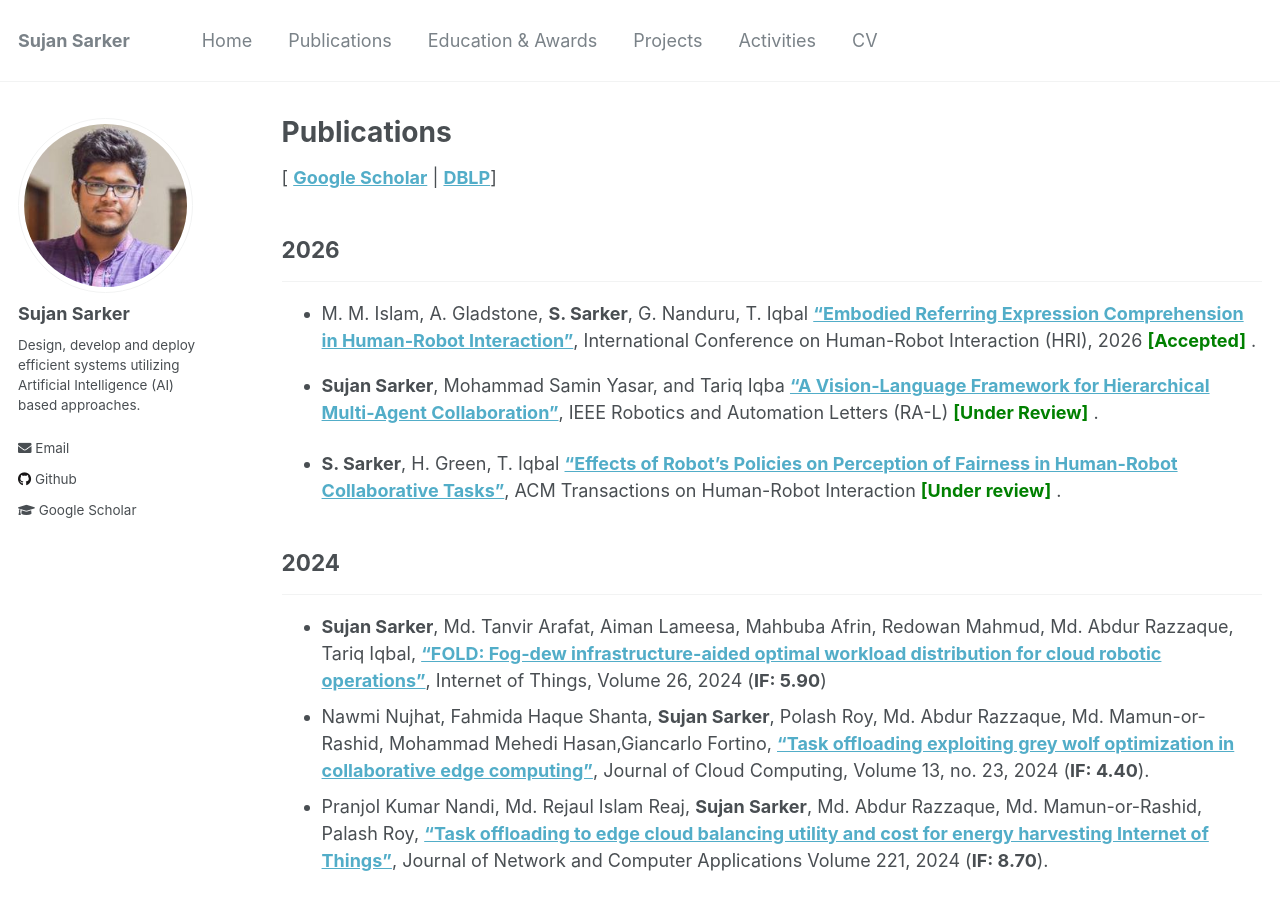
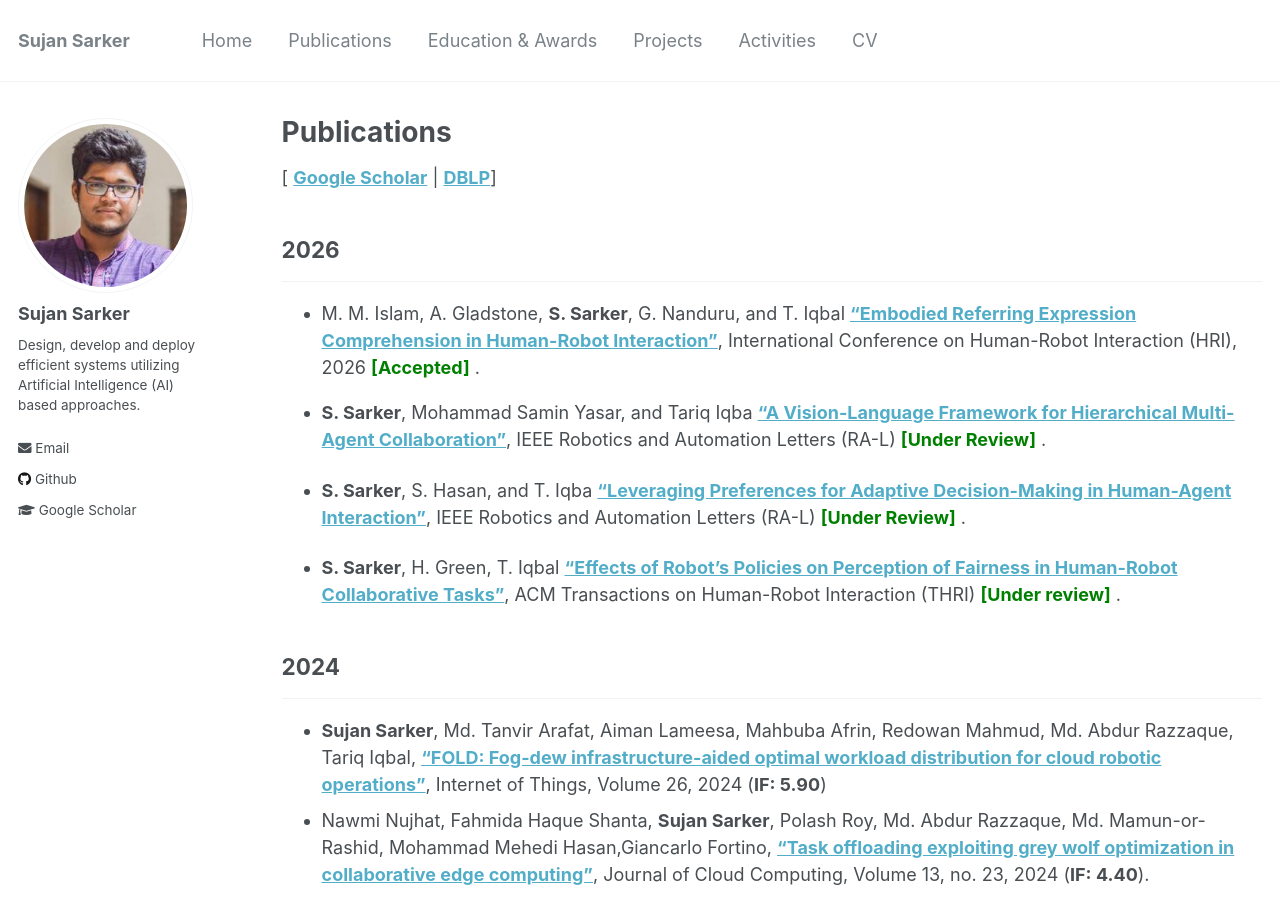
Before and after one commit to sujan-sarker/sujan-sarker.github.io, a Jekyll site: the page built from _pages/publications.md, in a window 1280 px wide and 900 px high. Built offline with Jekyll 4.4.1, drawn with Linux system fonts in a browser that asks for light colours.

Commit message:
Update publications.md

```diff
--- a/_pages/publications.md
+++ b/_pages/publications.md
@@ -10,10 +10,12 @@ author_profile: true
 
 ## 2026
 -----------
-* M. M. Islam, A. Gladstone, **S. Sarker**, G. Nanduru, T. Iqbal [**"Embodied Referring Expression Comprehension in Human-Robot Interaction"**](#), International Conference on Human-Robot Interaction (HRI), 2026 <span style ="color:Green"> **[Accepted]** </span>.
-* **Sujan Sarker**, Mohammad Samin Yasar, and Tariq Iqba [**"A Vision-Language Framework for Hierarchical Multi-Agent Collaboration"**](#), IEEE Robotics and Automation Letters (RA-L) <span style ="color:Green"> **[Under Review]** </span>.
+* M. M. Islam, A. Gladstone, **S. Sarker**, G. Nanduru, and T. Iqbal [**"Embodied Referring Expression Comprehension in Human-Robot Interaction"**](#), International Conference on Human-Robot Interaction (HRI), 2026 <span style ="color:Green"> **[Accepted]** </span>.
+* **S. Sarker**, Mohammad Samin Yasar, and Tariq Iqba [**"A Vision-Language Framework for Hierarchical Multi-Agent Collaboration"**](#), IEEE Robotics and Automation Letters (RA-L) <span style ="color:Green"> **[Under Review]** </span>.
 
-* **S. Sarker**, H. Green, T. Iqbal [**"Effects of Robot’s Policies on Perception of Fairness in Human-Robot Collaborative Tasks"**](#), ACM Transactions on Human-Robot Interaction <span style ="color:Green"> **[Under review]** </span>.
+* **S. Sarker**, S. Hasan, and T. Iqba [**"Leveraging Preferences for Adaptive Decision-Making in Human-Agent Interaction"**](#), IEEE Robotics and Automation Letters (RA-L) <span style ="color:Green"> **[Under Review]** </span>.
+
+* **S. Sarker**, H. Green, T. Iqbal [**"Effects of Robot’s Policies on Perception of Fairness in Human-Robot Collaborative Tasks"**](#), ACM Transactions on Human-Robot Interaction (THRI) <span style ="color:Green"> **[Under review]** </span>.
 
 ## 2024
 -----------
```
